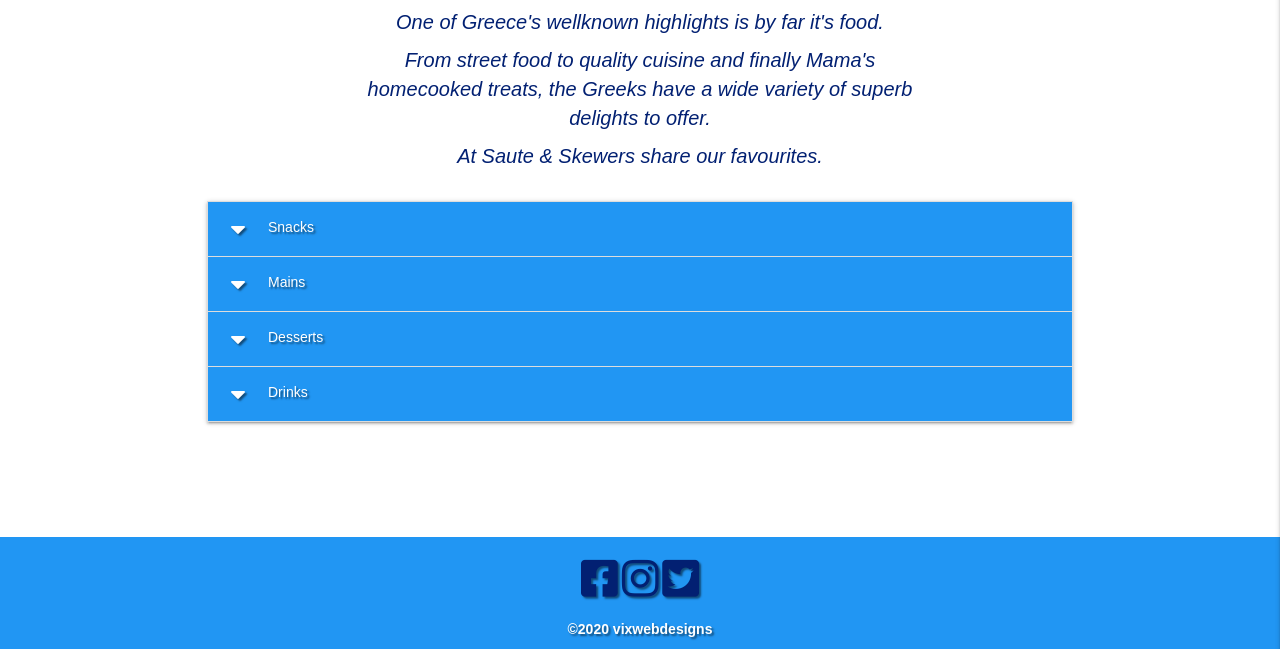
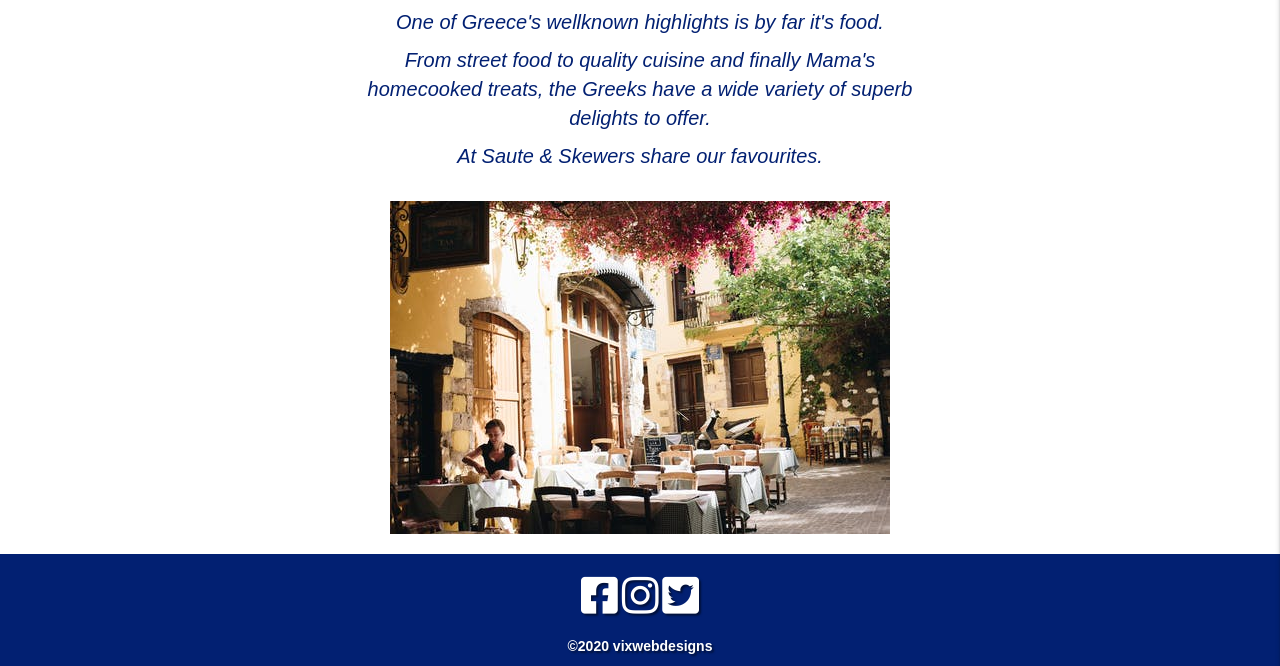
Before and after one commit to VMBlakelock/saute-and-skewers-greekfood, a Flask app: page / in a window 1280 px wide. Shown: the part 151-817 px from the top of the page. Run offline with Flask 2, Linux system fonts and the light colour scheme; some libraries are stand-ins or nearby versions.

Commit message:
style changes - footer colors. Removed accordian. Add image

```diff
--- a/static/css/style.css
+++ b/static/css/style.css
@@ -51,20 +51,16 @@
 /*-- footer --*/
 
 .footer-background {
-    background-color:rgb(33, 150, 243);
+    background-color:rgb(2, 32, 114);
 }
 
 .icons {
-    color:rgb(2, 32, 114);
+    color: white;
     margin-top: 20px;
 }
 
 .footer {
-   position: fixed;
-   left: 0;
-   bottom: 0;
    width: 100%;
-   text-align: center;
 }
 
 /*-- copyright icon --*/
--- a/templates/index.html
+++ b/templates/index.html
@@ -14,62 +14,11 @@
         </div>
     </div>
 
-<!-- dropdown selection -->
-        <ul class="collapsible">
+<!-- images -->
+        <div class="row">
+            <div class="col s12 center-align">
+                <img src="static/images/greek-restaurant.jpeg">
+        </div>
 
-        <!-- snacks -->
-        <li>
-            <div class="collapsible-header white-text #2196f3 blue text-shadow"><i class="fas fa-caret-down"></i>Snacks</div>
-            <div class="collapsible-body"><span class="bold">Try our traditional Greek snacks</span>
-            <hr>
-
-            <ul>
-            Tzatziki <p>An ultimate tasty dip</p>
-            Tomatokeftedes <p>The fried fritter</p>
-            Kreatopita <p>Traditional meat pie</p>
-            </ul>
-            </div>
-        </li>
-
-        <!-- mains -->
-        <li>
-            <div class="collapsible-header white-text #2196f3 blue text-shadow"><i class="fas fa-caret-down"></i>Mains</div>
-            <div class="collapsible-body"><span class="bold">See our iconic Greek main dishes</span>
-            <hr>
-
-            <ul>
-            Moussaka <p>An oven baked legend</p>
-            Spanakopita - Spinach Pie <p>A fresh greens favourite</p>
-            Souvlaki <p>Grilled meat on the skewer</p>
-            </ul>
-            </div>
-        </li>
-
-        <!-- desserts -->
-        <li>
-            <div class="collapsible-header white-text #2196f3 blue text-shadow"><i class="fas fa-caret-down"></i>Desserts</div>
-            <div class="collapsible-body"><span class="bold">Devine desserts for the sugar high</span>
-            <hr>
-
-            <ul>
-            Lemon Bougatsa <p>The low fat tasty treat</p>
-            Loukomadies <p>Honey flavoured dough balls</p>
-            Baklava <p> An abundance of the sugary sweets</p>
-            </ul>
-            </div>
-
-        <!-- drinks -->
-        <li>
-            <div class="collapsible-header white-text #2196f3 blue text-shadow"><i class="fas fa-caret-down"></i>Drinks</div>
-            <div class="collapsible-body"><span class="bold">Lets relax with our favourite drinks</span>
-            <hr>
-
-            <ul>
-            Ouzo <p>Add water and sip</p>
-            Rakomelo <p>Best warm with honey</p>
-            Metexa <p>Pour over ice with a slice of cucumber</p>
-            </ul>
-            </div>
-        </li>
 
 {% endblock %}
```
Also changed, not shown: static/images/greek-restaurant.jpeg (renamed from images/greek-restaurant.jpeg), static/images/pexels-photo-drink.jpeg (renamed from images/pexels-photo-drink.jpeg).
